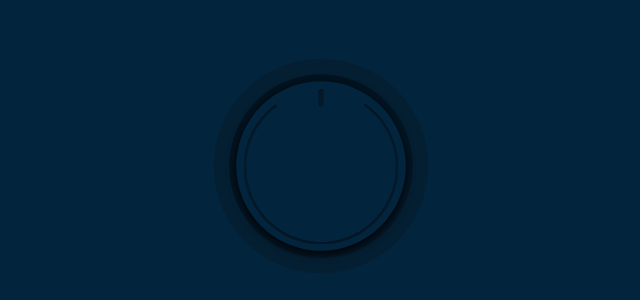
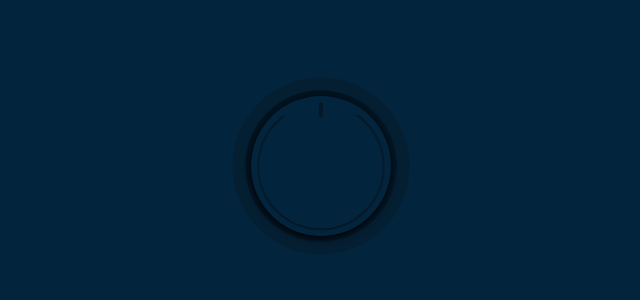
Before and after one commit to ln-dev7/dual-button-proto, a website built with Vite: page index.html in a window 1280 px wide. Shown: the part 234-534 px from the top of the page, without its empty margins (319-959 px from the left). Built offline with nearby package versions, Linux system fonts and the light colour scheme.

Commit message:
Update style.scss

```diff
--- a/style.scss
+++ b/style.scss
@@ -35,7 +35,7 @@
 
 .container {
   position: relative;
-  scale: .4;
+  scale: .33;
   .ellipse-1 {
     cursor: pointer;
     position: relative;
```
